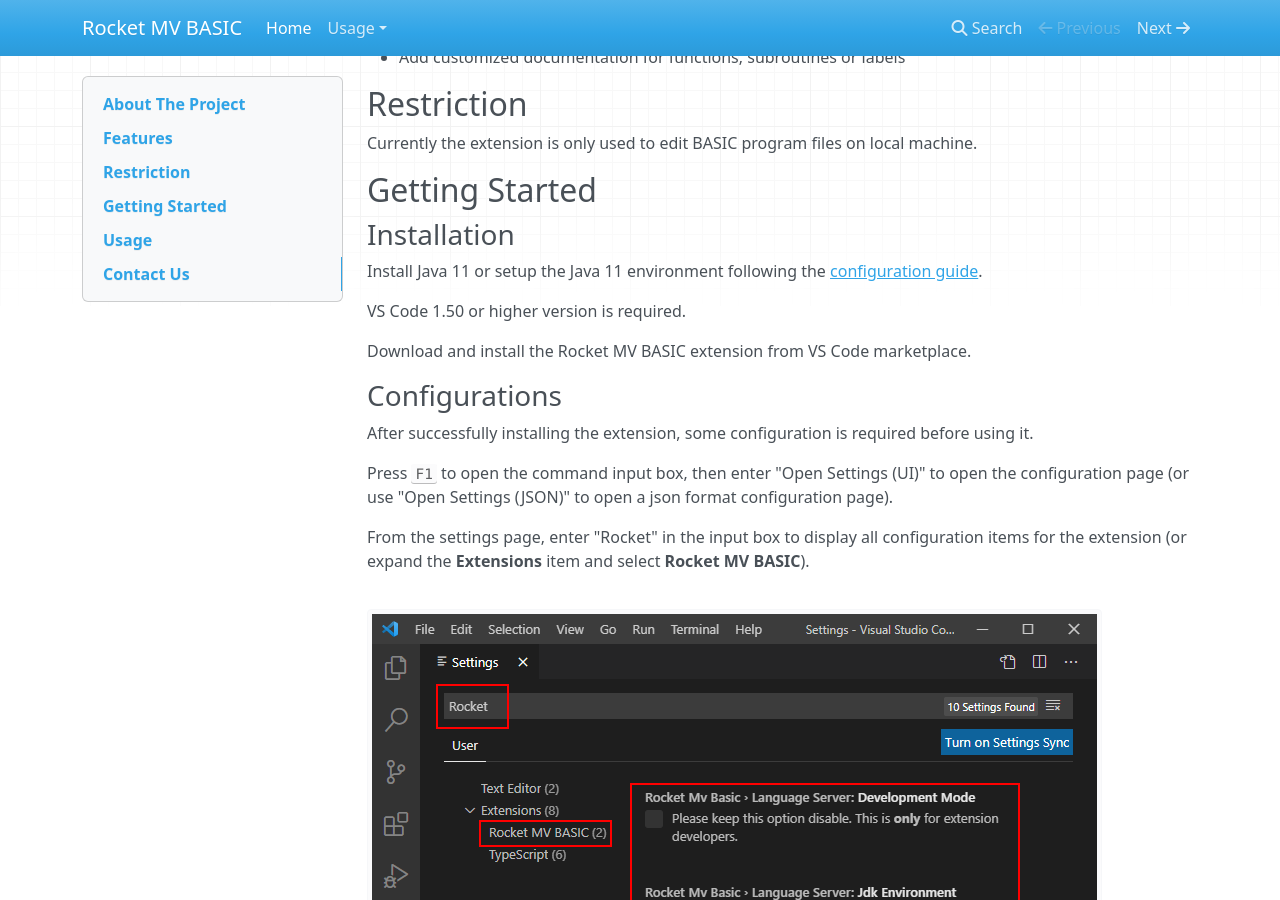
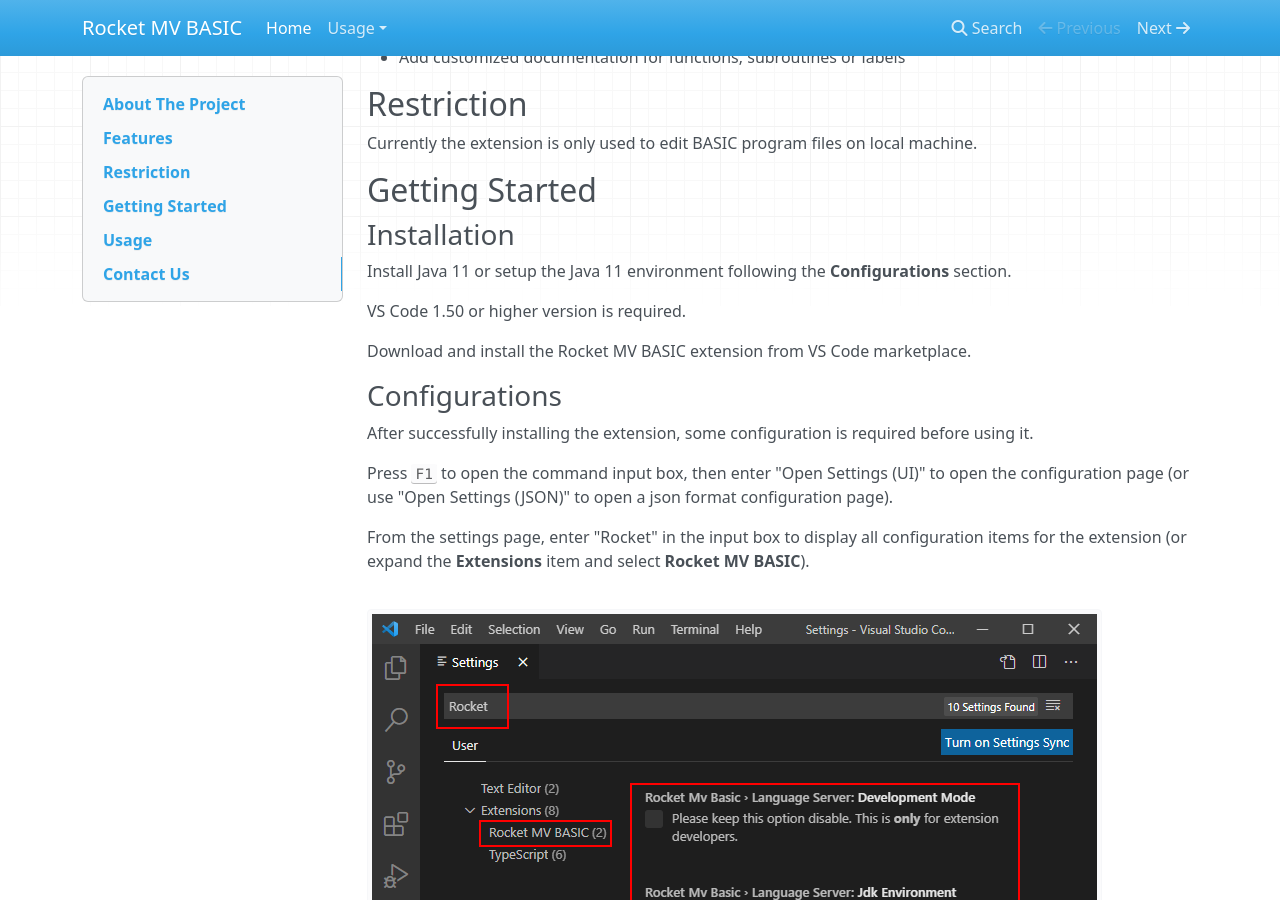
Before and after one commit to RocketSoftware/rocket-mvbasic, an MkDocs documentation site: the page built from docs/index.md, in a window 1280 px wide and 900 px high, scrolled down 588 px. Built offline with MkDocs 1.6.1, drawn with Linux system fonts in a browser that asks for light colours; nearby versions of some CDN libraries.

Commit message:
fix the link configurations

```diff
--- a/docs/index.md
+++ b/docs/index.md
@@ -28,7 +28,7 @@
 
 ### Installation
 
-Install Java 11 or setup the Java 11 environment following the [configuration guide](#Configurations).
+Install Java 11 or setup the Java 11 environment following the **Configurations** section.
 
 VS Code 1.50 or higher version is required.
 
```
